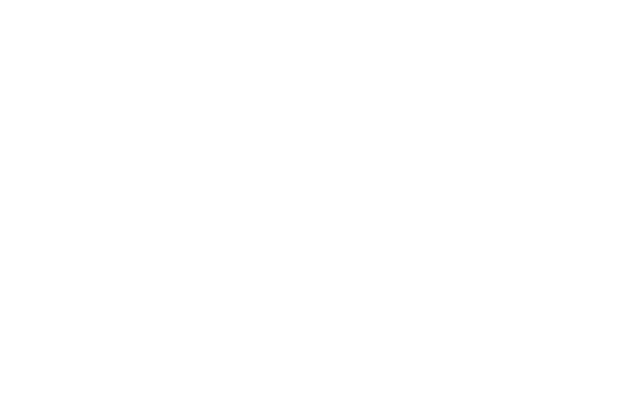
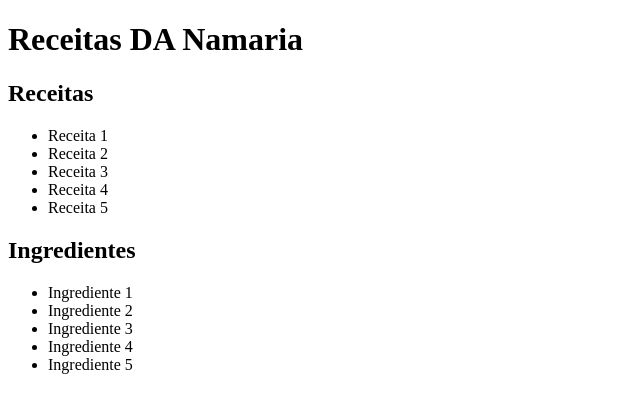
Before and after one commit to PericlesFonseca/testegit, a plain HTML site: page index.html in a window 1280 px wide. Shown: the whole page, without its empty margins (0-640 px from the left). Drawn offline with Linux system fonts and the light colour scheme.

Commit message:
receitas

```diff
--- a/index.html
+++ b/index.html
@@ -6,6 +6,24 @@
     <title>Document</title>
 </head>
 <body>
+    <h1>Receitas DA Namaria</h1>
+    <h2>Receitas</h2>
+    <ul>
+        <li>Receita 1</li>
+        <li>Receita 2</li>
+        <li>Receita 3</li>
+        <li>Receita 4</li>
+        <li>Receita 5</li>
+    </ul>
+    <h2>Ingredientes</h2>
+    <ul>
+        <li>Ingrediente 1</li>
+        <li>Ingrediente 2</li>
+        <li>Ingrediente 3</li>
+        <li>Ingrediente 4</li>
+        <li>Ingrediente 5</li>
+    </ul>
+
 
 </body>
 </html>
```
